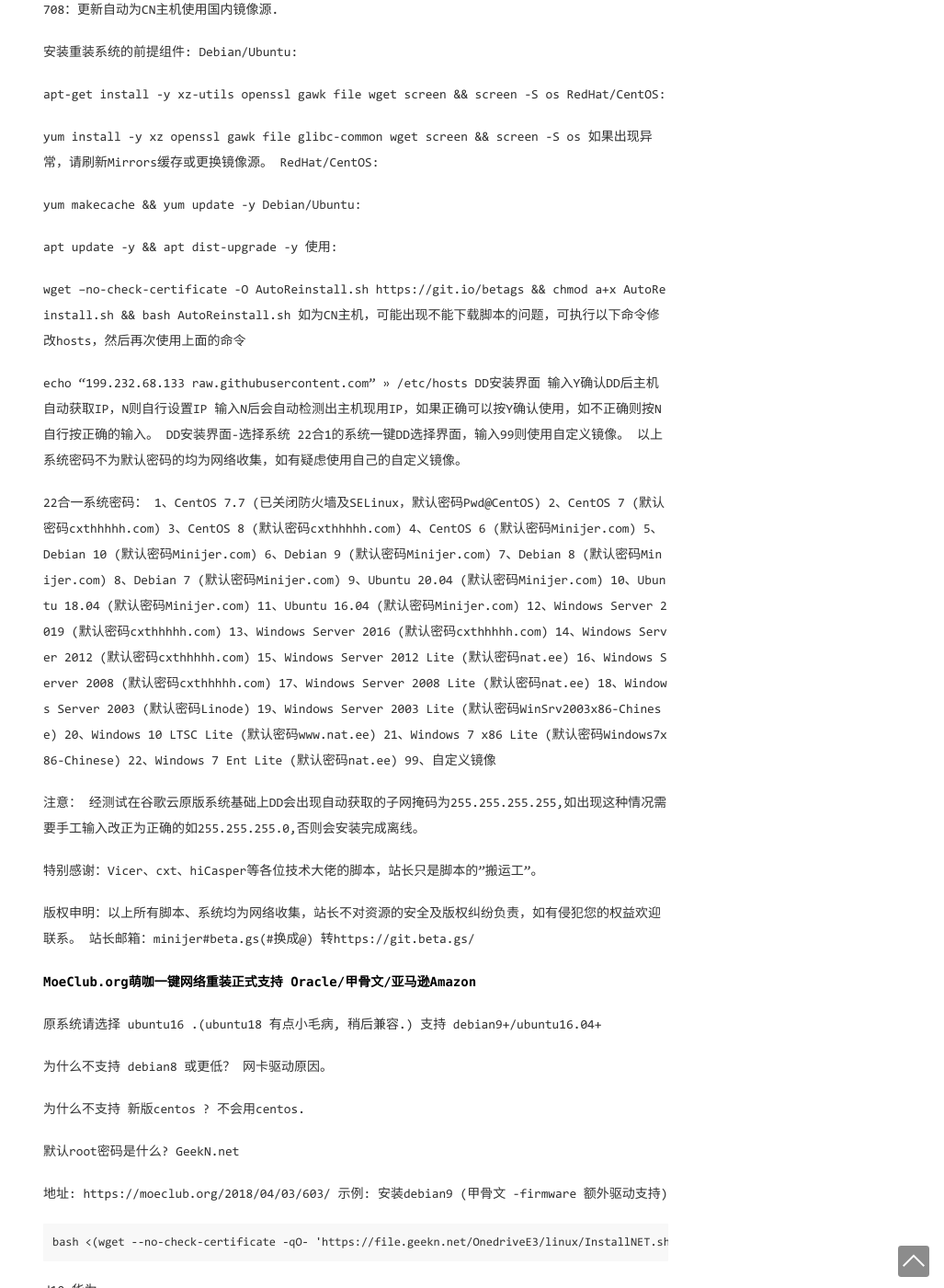
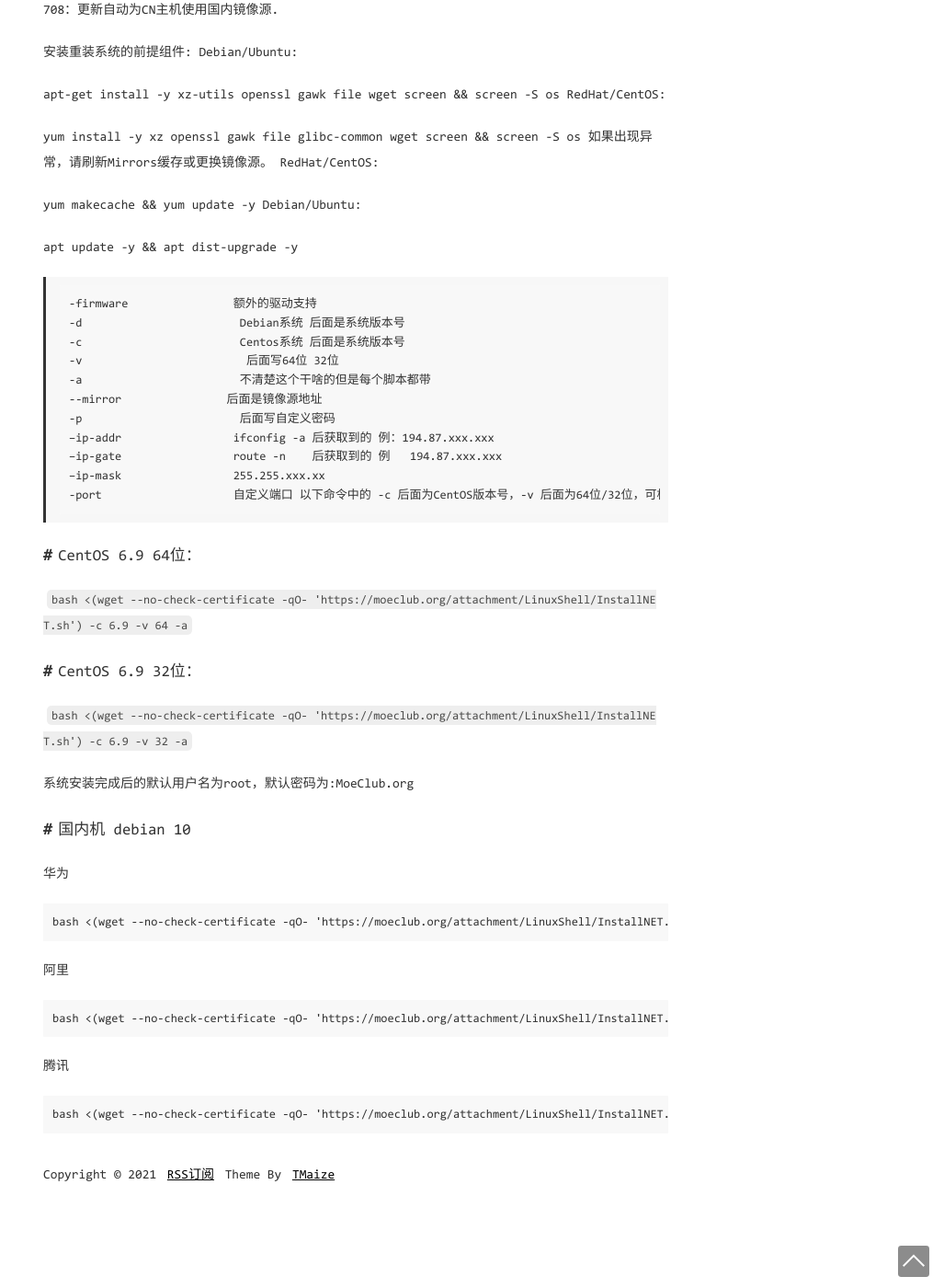
Before and after one commit to BugTan/daoke123.github.io, a Jekyll site: the page built from _posts/2021-04-04-一键DD脚本.md, in a window 1280 px wide and 1400 px high, scrolled down 303 px. Shown: the whole window at 92% size, without its empty margins (253-1280 px from the left). Built offline with Jekyll 4.4.1, drawn with Linux system fonts in a browser that asks for light colours; some of the changed text lies outside the part shown.

Commit message:
Update 2021-04-04-一键DD脚本.md

```diff
--- a/_posts/2021-04-04-一键DD脚本.md
+++ b/_posts/2021-04-04-一键DD脚本.md
@@ -23,79 +23,37 @@ yum makecache && yum update -y
 Debian/Ubuntu:
 
 apt update -y && apt dist-upgrade -y
-使用:
 
-wget --no-check-certificate -O AutoReinstall.sh https://git.io/betags && chmod a+x AutoReinstall.sh && bash AutoReinstall.sh
-如为CN主机，可能出现不能下载脚本的问题，可执行以下命令修改hosts，然后再次使用上面的命令
+>     -firmware                额外的驱动支持
+>     -d                        Debian系统 后面是系统版本号
+>     -c                        Centos系统 后面是系统版本号
+>     -v                         后面写64位 32位
+>     -a                        不清楚这个干啥的但是每个脚本都带
+>     --mirror                后面是镜像源地址
+>     -p                        后面写自定义密码
+>     –ip-addr                 ifconfig -a 后获取到的 例：194.87.xxx.xxx
+>     –ip-gate                 route -n    后获取到的 例   194.87.xxx.xxx
+>     –ip-mask                 255.255.xxx.xx
+>     -port                    自定义端口
+以下命令中的 -c 后面为CentOS版本号，-v 后面为64位/32位，可根据需求进行替换。
 
-echo "199.232.68.133 raw.githubusercontent.com" >> /etc/hosts
-DD安装界面
-输入Y确认DD后主机自动获取IP，N则自行设置IP 输入N后会自动检测出主机现用IP，如果正确可以按Y确认使用，如不正确则按N自行按正确的输入。
-DD安装界面-选择系统
-22合1的系统一键DD选择界面，输入99则使用自定义镜像。 以上系统密码不为默认密码的均为网络收集，如有疑虑使用自己的自定义镜像。
+# CentOS 6.9 64位：
+`bash <(wget --no-check-certificate -qO- 'https://moeclub.org/attachment/LinuxShell/InstallNET.sh') -c 6.9 -v 64 -a`
 
-22合一系统密码：
-1、CentOS 7.7 (已关闭防火墙及SELinux，默认密码Pwd@CentOS)
-2、CentOS 7 (默认密码cxthhhhh.com)
-3、CentOS 8 (默认密码cxthhhhh.com)
-4、CentOS 6 (默认密码Minijer.com)
-5、Debian 10 (默认密码Minijer.com)
-6、Debian 9 (默认密码Minijer.com)
-7、Debian 8 (默认密码Minijer.com)
-8、Debian 7 (默认密码Minijer.com)
-9、Ubuntu 20.04 (默认密码Minijer.com)
-10、Ubuntu 18.04 (默认密码Minijer.com)
-11、Ubuntu 16.04 (默认密码Minijer.com)
-12、Windows Server 2019 (默认密码cxthhhhh.com)
-13、Windows Server 2016 (默认密码cxthhhhh.com)
-14、Windows Server 2012 (默认密码cxthhhhh.com)
-15、Windows Server 2012 Lite (默认密码nat.ee)
-16、Windows Server 2008 (默认密码cxthhhhh.com)
-17、Windows Server 2008 Lite (默认密码nat.ee)
-18、Windows Server 2003 (默认密码Linode)
-19、Windows Server 2003 Lite (默认密码WinSrv2003x86-Chinese)
-20、Windows 10 LTSC Lite (默认密码www.nat.ee)
-21、Windows 7 x86 Lite (默认密码Windows7x86-Chinese)
-22、Windows 7 Ent Lite (默认密码nat.ee)
-99、自定义镜像
+# CentOS 6.9 32位：
+`bash <(wget --no-check-certificate -qO- 'https://moeclub.org/attachment/LinuxShell/InstallNET.sh') -c 6.9 -v 32 -a`
 
-注意：
-经测试在谷歌云原版系统基础上DD会出现自动获取的子网掩码为255.255.255.255,如出现这种情况需要手工输入改正为正确的如255.255.255.0,否则会安装完成离线。
+系统安装完成后的默认用户名为root，默认密码为:MoeClub.org
 
-特别感谢：Vicer、cxt、hiCasper等各位技术大佬的脚本，站长只是脚本的"搬运工"。
-
-版权申明：以上所有脚本、系统均为网络收集，站长不对资源的安全及版权纠纷负责，如有侵犯您的权益欢迎联系。
-站长邮箱：minijer#beta.gs(#换成@)
-转https://git.beta.gs/
-
-**MoeClub.org萌咖一键网络重装正式支持 Oracle/甲骨文/亚马逊Amazon**
-
-原系统请选择 ubuntu16 .(ubuntu18 有点小毛病, 稍后兼容.)
-支持 debian9+/ubuntu16.04+
-
-为什么不支持 debian8 或更低？
-网卡驱动原因。
-
-为什么不支持 新版centos ?
-不会用centos.
-
-默认root密码是什么?
-GeekN.net
-
-地址: https://moeclub.org/2018/04/03/603/
-示例: 安装debian9 (甲骨文 -firmware 额外驱动支持)
-
-    bash <(wget --no-check-certificate -qO- 'https://file.geekn.net/OnedriveE3/linux/InstallNET.sh') -d 9 -v 64 -a -firmware
-
-d10
+# 国内机 debian 10
 华为
 
-    bash <(wget --no-check-certificate -qO- 'https://file.geekn.net/OnedriveE3/linux/InstallNET.sh') -d 10 -v 64 -a --mirror 'https://mirrors.huaweicloud.com/debian/'
+    bash <(wget --no-check-certificate -qO- 'https://moeclub.org/attachment/LinuxShell/InstallNET.sh') -d 10 -v 64 -a --mirror 'https://mirrors.huaweicloud.com/debian/'
 
 阿里
 
-    bash <(wget --no-check-certificate -qO- 'https://file.geekn.net/OnedriveE3/linux/InstallNET.sh') -d 10 -v 64 -a --mirror 'https://mirrors.aliyun.com/debian/'
+    bash <(wget --no-check-certificate -qO- 'https://moeclub.org/attachment/LinuxShell/InstallNET.sh') -d 10 -v 64 -a --mirror 'https://mirrors.aliyun.com/debian/'
 
 腾讯
 
-    bash <(wget --no-check-certificate -qO- 'https://file.geekn.net/OnedriveE3/linux/InstallNET.sh') -d 10 -v 64 -a --mirror 'https://mirrors.cloud.tencent.com/debian/'
+    bash <(wget --no-check-certificate -qO- 'https://moeclub.org/attachment/LinuxShell/InstallNET.sh') -d 10 -v 64 -a --mirror 'https://mirrors.cloud.tencent.com/debian/'
```
